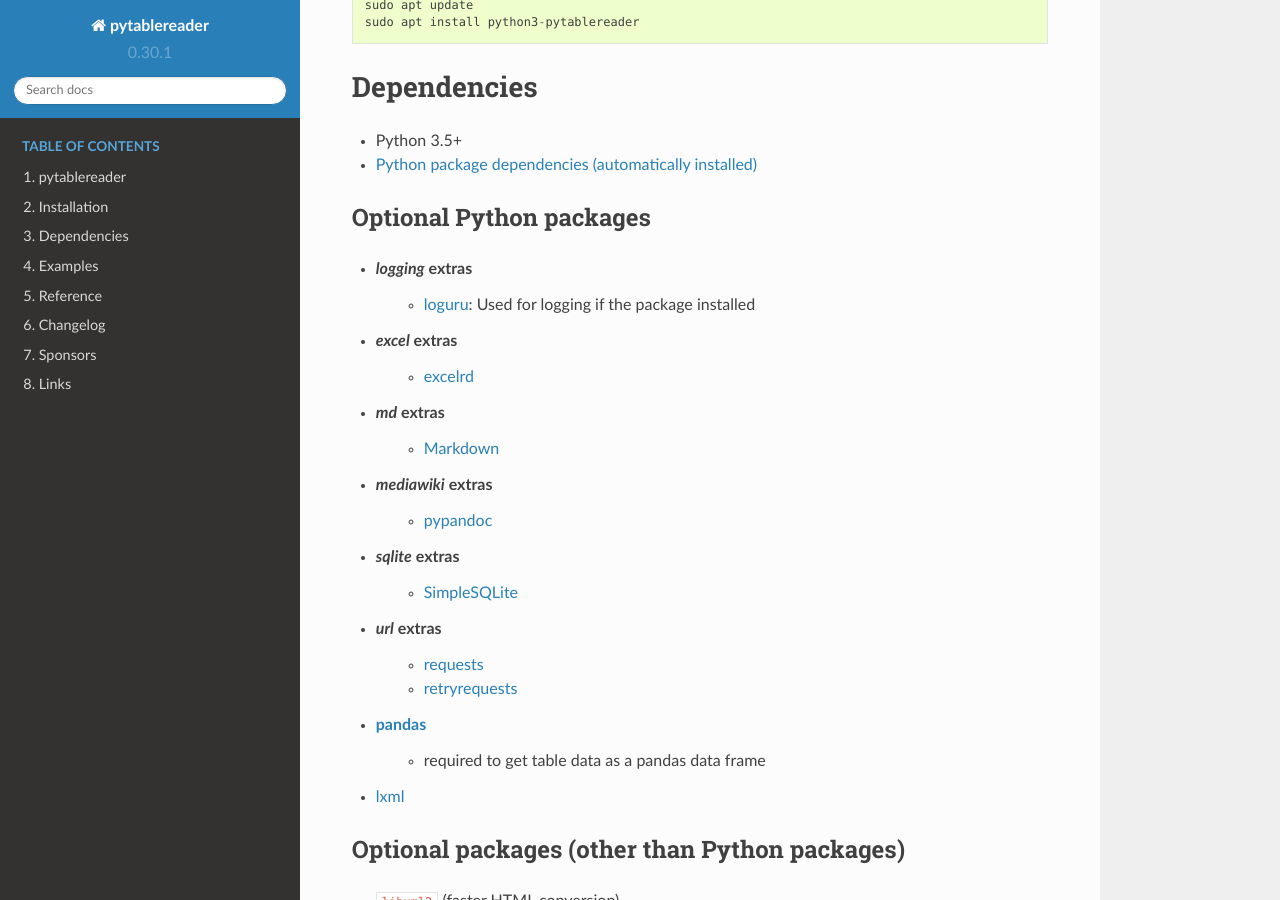
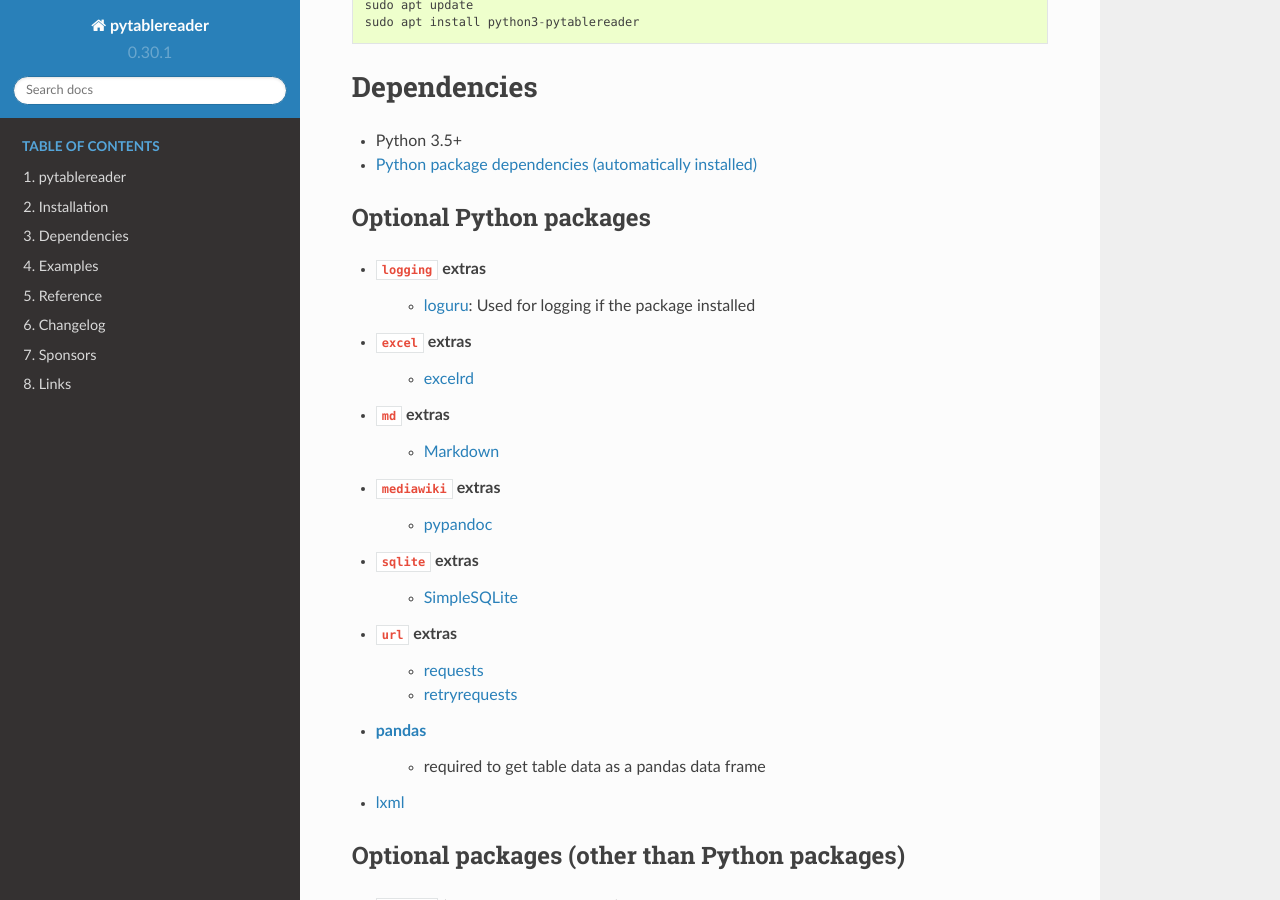
Before and after one commit to thombashi/pytablereader, a Sphinx documentation site: the page built from docs/pages/introduction/installation.rst, in a window 1280 px wide and 900 px high, scrolled down 966 px. Built offline with Sphinx 7.4.7 and the Read the Docs theme 2.0.0, drawn with Linux system fonts in a browser that asks for light colours.

Commit message:
Update docs

```diff
--- a/docs/pages/introduction/installation.rst
+++ b/docs/pages/introduction/installation.rst
@@ -41,17 +41,17 @@ Dependencies
 
 Optional Python packages
 ------------------------------------------------
-- `logging` extras
+- ``logging`` extras
     - `loguru <https://github.com/Delgan/loguru>`__: Used for logging if the package installed
-- `excel` extras
+- ``excel`` extras
     - `excelrd <https://github.com/thombashi/excelrd>`__
-- `md` extras
+- ``md`` extras
     - `Markdown <https://github.com/Python-Markdown/markdown>`__
-- `mediawiki` extras
+- ``mediawiki`` extras
     - `pypandoc <https://github.com/bebraw/pypandoc>`__
-- `sqlite` extras
+- ``sqlite`` extras
     - `SimpleSQLite <https://github.com/thombashi/SimpleSQLite>`__
-- `url` extras
+- ``url`` extras
     - `requests <http://python-requests.org/>`__
     - `retryrequests <https://github.com/thombashi/retryrequests>`__
 - `pandas <https://pandas.pydata.org/>`__
```
